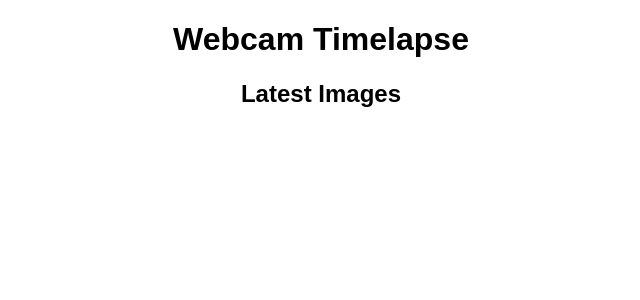
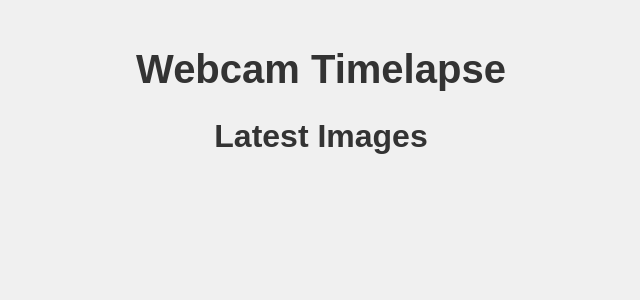
Before and after one commit to guymtbski/BrandywineWebCam, a Flask app: page / in a window 1280 px wide. Shown: the top 300 px of the page, without its empty margins (319-959 px from the left). Run offline with Flask 3, Linux system fonts and the light colour scheme.

Commit message:
Update index.html

```diff
--- a/templates/index.html
+++ b/templates/index.html
@@ -8,17 +8,48 @@
         body {
             font-family: Arial, sans-serif;
             text-align: center;
+            background-color: #f0f0f0; /* Light grey background */
+            color: #333; /* Darker text for contrast */
+            margin: 0;
+            padding: 20px;
         }
+
+        h1 {
+            font-size: 2.5em;
+            margin-bottom: 0.5em;
+        }
+
+        h2 {
+            font-size: 2em;
+            margin-bottom: 1em;
+        }
+
+        .image-container {
+            display: flex;
+            flex-wrap: wrap; /* Allows images to wrap onto the next line */
+            justify-content: center; /* Center the images */
+            margin-top: 20px;
+        }
+
         img {
-            max-width: 300px;
+            max-width: 100%; /* Responsive image */
+            height: auto; /* Maintain aspect ratio */
             margin: 10px;
+            border-radius: 8px; /* Slightly rounded corners */
+            box-shadow: 0 2px 5px rgba(0, 0, 0, 0.1); /* Subtle shadow for depth */
+        }
+
+        @media (min-width: 600px) {
+            img {
+                width: 300px; /* Fixed width for larger screens */
+            }
         }
     </style>
 </head>
 <body>
     <h1>Webcam Timelapse</h1>
     <h2>Latest Images</h2>
-    <div>
+    <div class="image-container">
         {% for image in images %}
             <img src="{{ url_for('serve_image', filename=image) }}" alt="{{ image }}">
         {% endfor %}
```
